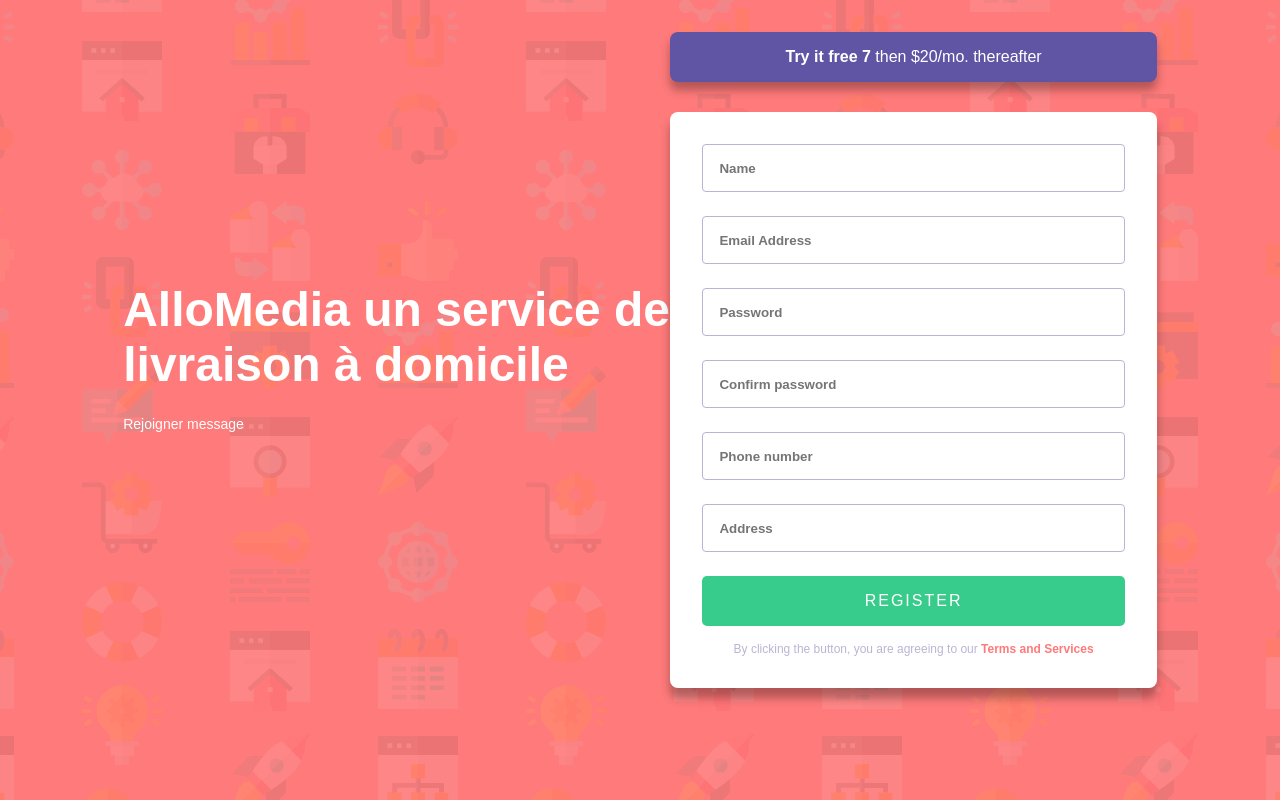
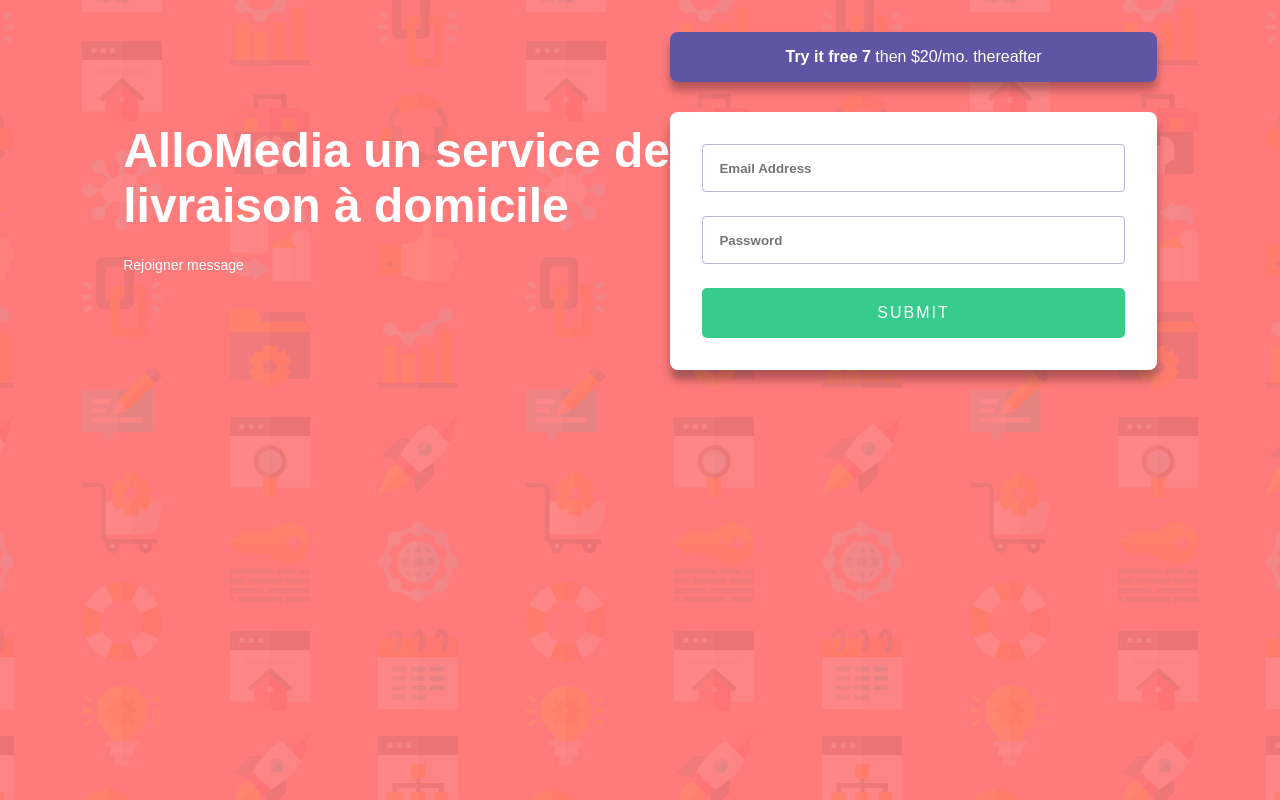
Before and after one commit to aymanebs/alloMedia_auth_front, a React (Vite) app: page / in a window 1280 px wide. Built offline with nearby package versions, Linux system fonts and the light colour scheme.

Commit message:
AAF-4 login form and validation with react form hook done

```diff
--- a/package.json
+++ b/package.json
@@ -12,7 +12,8 @@
   "dependencies": {
     "axios": "^1.7.7",
     "react": "^18.3.1",
-    "react-dom": "^18.3.1"
+    "react-dom": "^18.3.1",
+    "react-hook-form": "^7.53.0"
   },
   "devDependencies": {
     "@eslint/js": "^9.11.1",
--- a/src/assets/css/authStyle.css
+++ b/src/assets/css/authStyle.css
@@ -144,8 +144,8 @@
 } */
 
 .right .form-group #form div input.invalid {
-    border-color: var(--clr-red);
-    border-width: 2px;
+    border-color: var(--clr-red) !important;
+    border-width: 2px !important;
 }
 
 .right .form-group #form div .error-icon {
--- /dev/null
+++ b/src/components/Auth/Login.jsx
@@ -0,0 +1,54 @@
+import { useForm } from "react-hook-form";
+import AuthLayout from "../Ui/AuthLayout";
+import Button from "../Ui/Button";
+import errorIcon from "../../assets/imgs/icon-error.svg";
+import { postRequest } from "../../services/requestsService";
+
+export default function Login(){
+
+    const {register,handleSubmit,formState:{errors}} = useForm();
+
+    const Url = "login";
+
+    const onFormSubmit = async (data) => {
+        try{
+            await postRequest(Url,data);
+        }
+        catch(error){
+            console.error(error);
+        }
+    }
+    const onErrors = errors => console.error(errors);
+
+
+    return(
+        <AuthLayout
+
+        Form={
+            <form id="form" onSubmit={handleSubmit(onFormSubmit,onErrors)}>
+
+
+            <div>
+                <input type="text" name="email" {...register("email",{required:"Email is required",pattern: { value: /\S+@\S+\.\S+/,message: "Entered value does not match email format",}})} className={`email ${errors?.email && "invalid"}`} placeholder="Email Address" id="email"  ></input>
+                {errors?.email &&
+                    <span><img src={errorIcon} alt="error" className="error-icon"/></span>
+                }
+                <span className="error">{errors?.email && errors.email.message}</span>
+            </div>
+
+            <div>
+                <input type="password" name="password" {...register("password",{required:"Password is required",type:"password"})} className={`password ${errors?.password && "invalid"}`}  placeholder="Password" id="password" ></input>
+                {errors?.password &&
+                    <span><img src={errorIcon} alt="error" className="error-icon"/></span>
+                }
+                <span className="error">{errors?.password && errors.password.message}</span>
+             </div>
+
+            <Button/>
+
+            </form>
+        }
+
+        />
+    )
+}
--- a/src/main.jsx
+++ b/src/main.jsx
@@ -1,9 +1,11 @@
 import { StrictMode } from 'react'
 import { createRoot } from 'react-dom/client'
 import Register from './components/Auth/Register.jsx'
+import Login from './components/Auth/Login.jsx'
 
 createRoot(document.getElementById('root')).render(
   <StrictMode>
-    <Register />
+    {/* <Register /> */}
+    <Login />
   </StrictMode>,
 )
```
Also changed, not shown: 1 other file (tests, documents, lock files or other folders).
